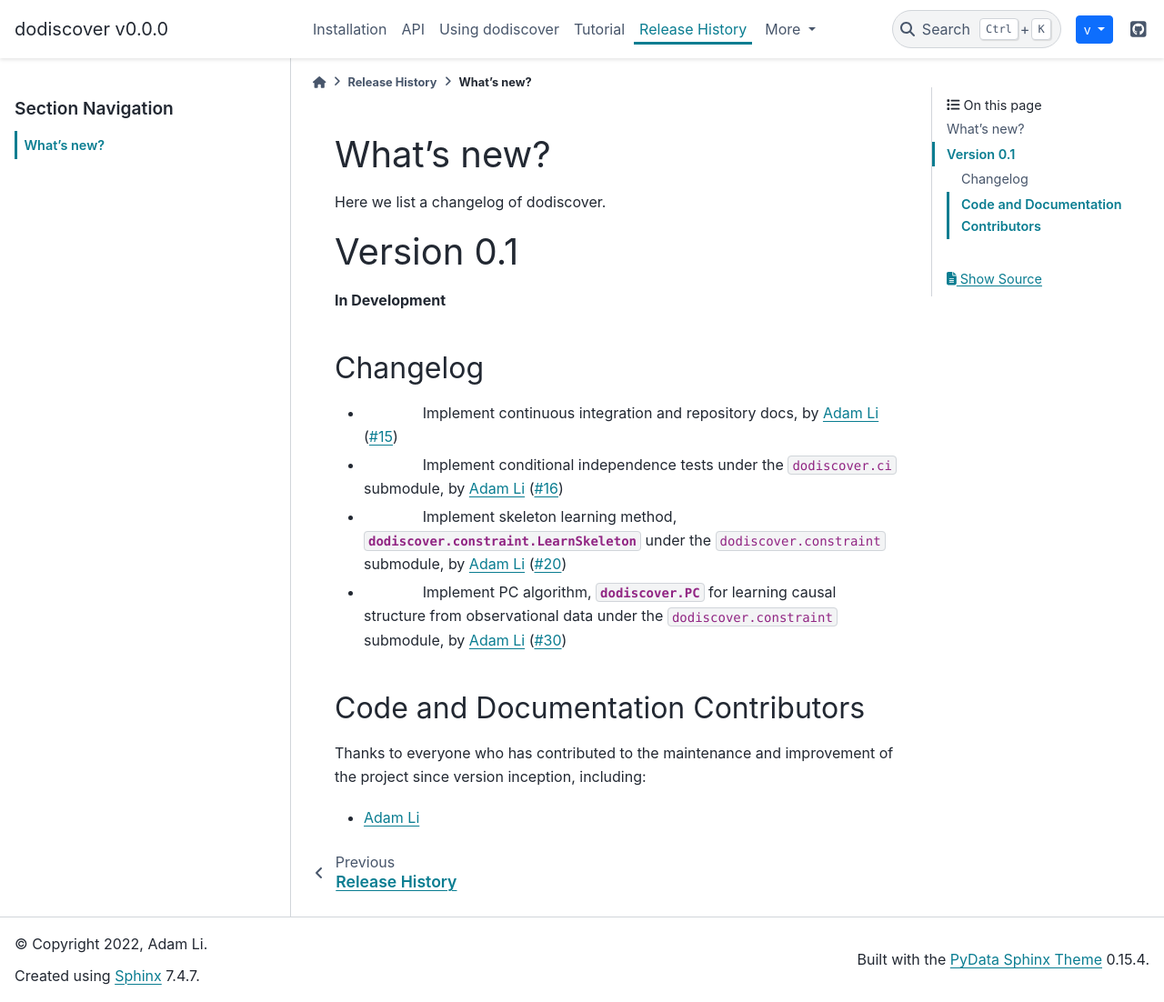
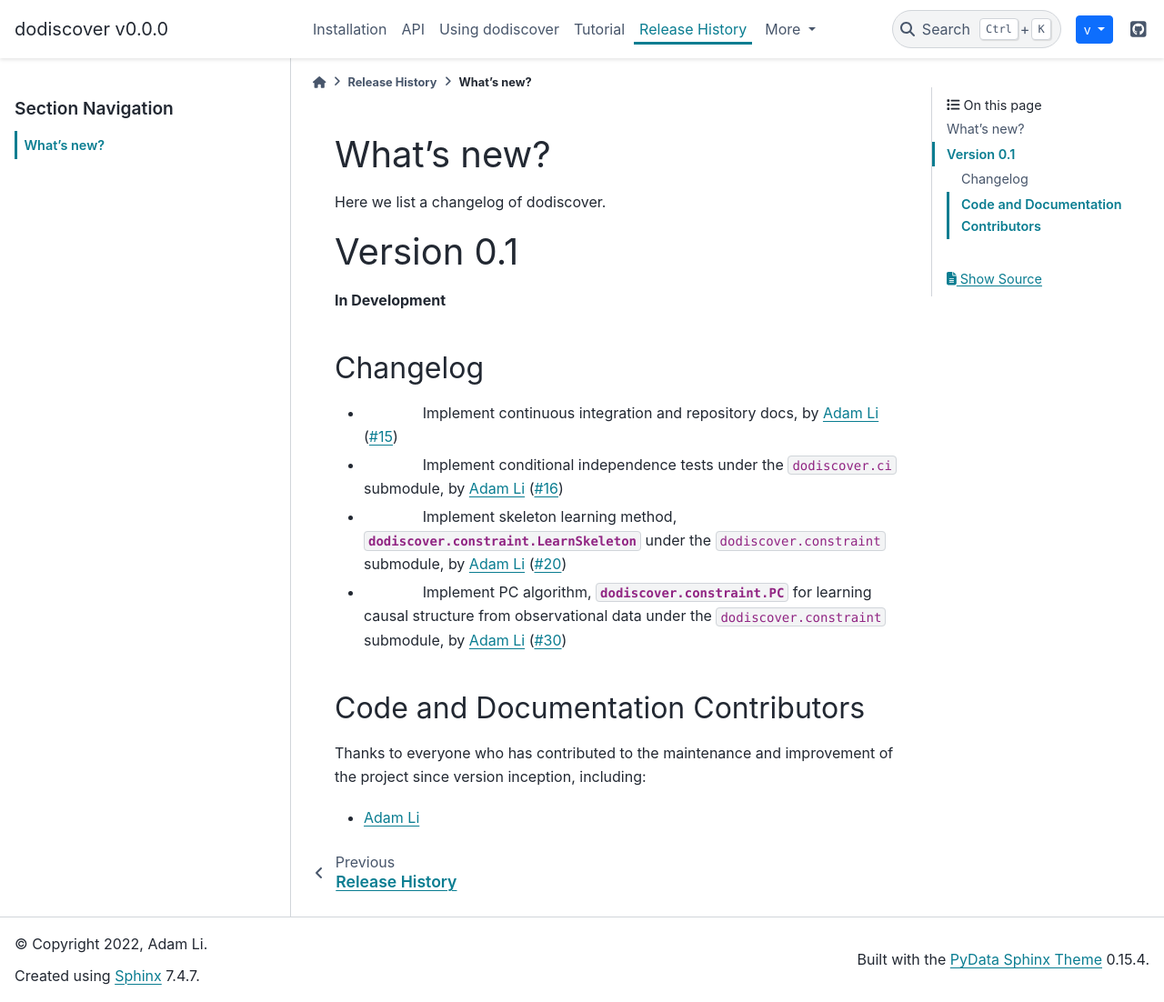
Before and after one commit to py-why/dodiscover, a Sphinx documentation site: the page built from doc/whats_new/v0.1.rst, in a window 1280 px wide and 1102 px high. Shown: the whole window at 91% size. Built offline with Sphinx 7.4.7 and the PyData theme 0.15.4, drawn with Linux system fonts in a browser that asks for light colours.

Commit message:
Adding updated example
Signed-off-by: Adam Li <adam2392@gmail.com>

```diff
--- a/doc/conf.py
+++ b/doc/conf.py
@@ -111,7 +111,6 @@ numpydoc_xref_ignore = {
     "CPDAG",
     "PAG",
     "ADMG",
-    "GraphProtocol",
     # networkx
     "node",
     "nodes",
@@ -140,6 +139,9 @@ numpydoc_xref_aliases = {
     "DAG": "dodiscover.DAG",
     "BaseConditionalIndependenceTest": "dodiscover.ci.BaseConditionalIndependenceTest",
     "Context": "dodiscover.Context",
+    "PC": "dodiscover.PC",
+    "EquivalenceClassProtocol": "dodiscover.EquivalenceClassProtocol",
+    "GraphProtocol": "dodiscover.GraphProtocol",
     # joblib
     "joblib.Parallel": "joblib.Parallel",
     # pandas
--- a/doc/whats_new/v0.1.rst
+++ b/doc/whats_new/v0.1.rst
@@ -29,7 +29,7 @@ Changelog
 - |Feature| Implement continuous integration and repository docs, by `Adam Li`_ (:pr:`15`)
 - |Feature| Implement conditional independence tests under the ``dodiscover.ci`` submodule, by `Adam Li`_ (:pr:`16`)
 - |Feature| Implement skeleton learning method, :class:`dodiscover.constraint.LearnSkeleton` under the ``dodiscover.constraint`` submodule, by `Adam Li`_ (:pr:`20`)
-- |Feature| Implement PC algorithm, :class:`dodiscover.PC` for learning causal structure from observational data under the ``dodiscover.constraint`` submodule, by `Adam Li`_ (:pr:`30`)
+- |Feature| Implement PC algorithm, :class:`dodiscover.constraint.PC` for learning causal structure from observational data under the ``dodiscover.constraint`` submodule, by `Adam Li`_ (:pr:`30`)
 
 Code and Documentation Contributors
 -----------------------------------
```
